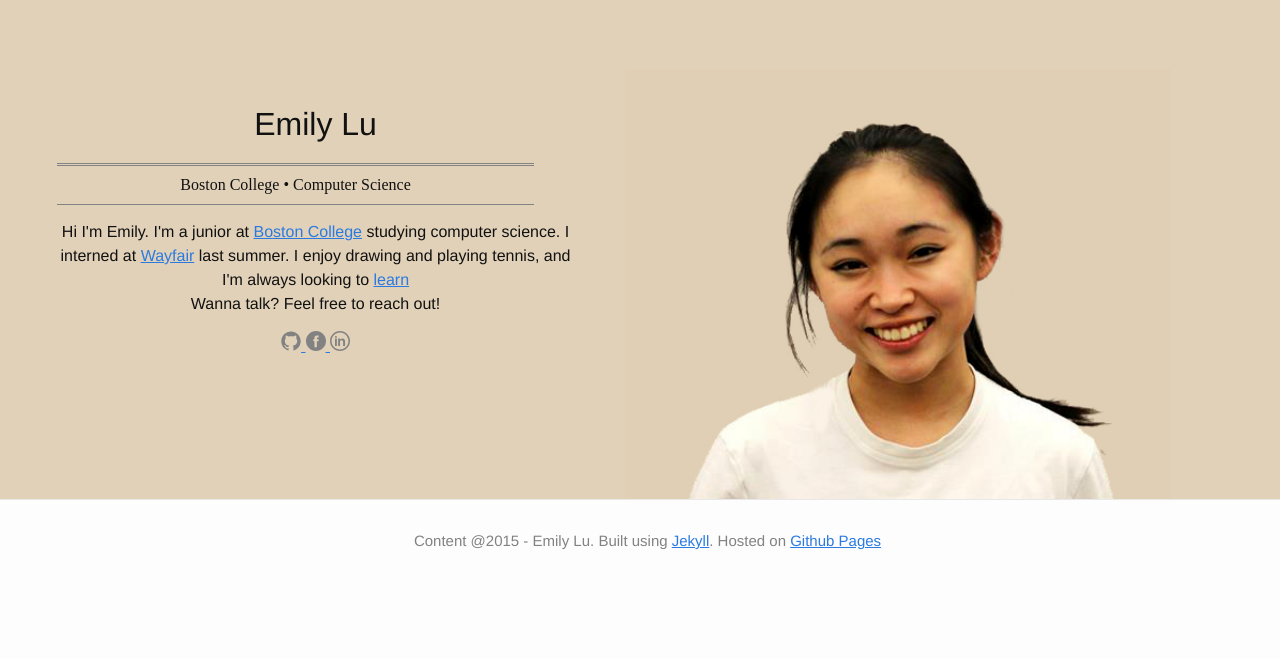
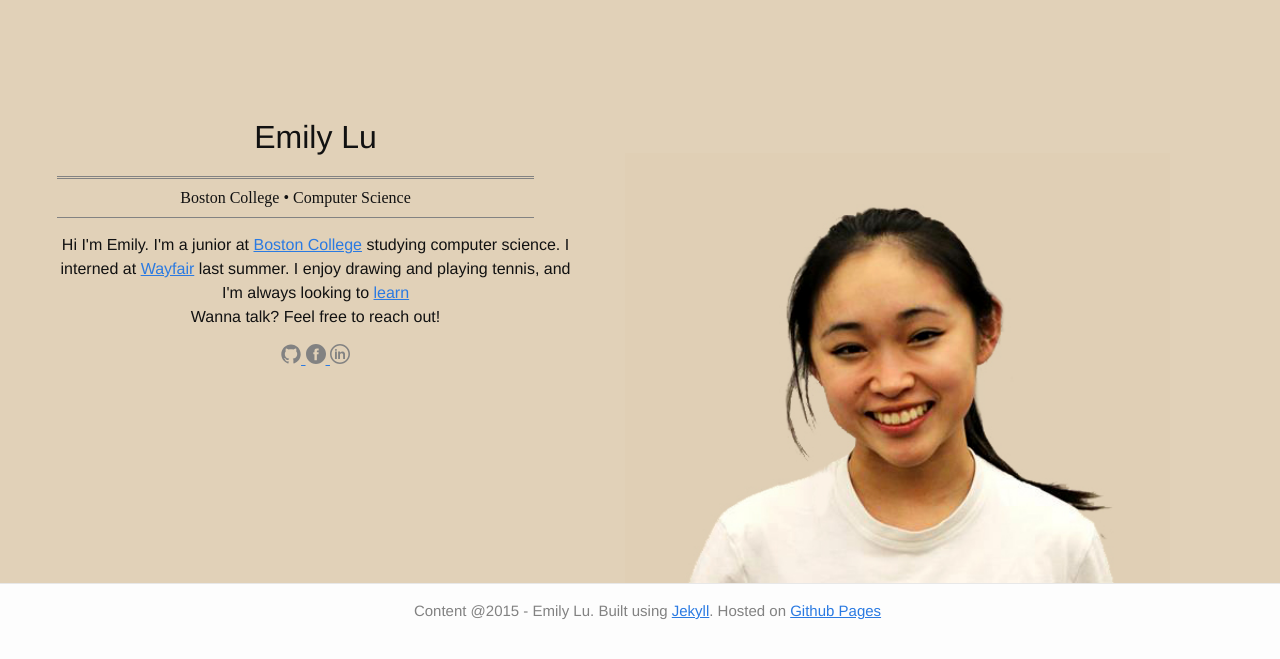
Before and after one commit to emilydlu/emilydlu.github.io, a Jekyll site: the page built from index.html, in a window 1280 px wide. Shown: the top 659 px of the page. Built offline with Jekyll 4.4.1, drawn with Linux system fonts in a browser that asks for light colours.

Commit message:
get rid of scroll

```diff
--- a/_layouts/default.html
+++ b/_layouts/default.html
@@ -1,11 +1,11 @@
 <!DOCTYPE html>
 <html>
+    <div class = "full-wrapper">
   {% include head.html %}
 
   <body>
-
            	{{ content }}
   </body>
   {% include footer.html %}
-
+</div>
 </html>
--- a/_sass/_layout.scss
+++ b/_sass/_layout.scss
@@ -1,10 +1,14 @@
 /**
  * Site header
  */
+ .full-wrapper{
+    min-width: 400px;
+ }
  .wrap{
     max-width: 1149px;
     display: table;
     padding-left: 30px;
+    padding-top: 250px;
     }
 .wrap:before{
     display: table;
@@ -15,6 +19,7 @@
     margin-top: 100px;
     padding-left: 27px;
     padding-right: 50px;
+    margin-top: -137px;
 }
     @media screen and (max-width: 1157px){
         .intro{
@@ -55,7 +60,7 @@
     width: 49%;
     float:right;
     overflow: hidden;
-    margin-top: -289px;}
+    margin-top: -218px;}
     @media screen and (max-width: 1164px) {
     .my-avatar {
         margin-top: -20px;
@@ -160,7 +165,7 @@
  */
 .site-footer {
     border-top: 1px solid $grey-color-light;
-    padding: $spacing-unit 0;
+    padding: 16px 0;
     text-align: center;
 }
 
@@ -182,7 +187,7 @@
 }
 
 .footer-col {
-    margin-bottom: $spacing-unit / 2;
+    margin-bottom: -29px;
     padding-left: $spacing-unit / 2;
 }
 
--- a/css/main.scss
+++ b/css/main.scss
@@ -51,5 +51,3 @@
 @import "base";
 @import "layout";
 @import "syntax-highlighting";
-/*@import "bootstrap";
-*/
--- a/index.html
+++ b/index.html
@@ -1,6 +1,7 @@
 ---
 layout: default
 ---
+    <div class = "full-wrap">
       <div class = "page-header">
         <div class = "wrap">
          <div class = "intro">
@@ -27,11 +28,11 @@
               </a>
             </div>
           </div>
-        <div class = "my-avatar">
-            <section role="banner">
-              <img src="/images/avatar.jpg" height = "430px" />
-            </section>
-        </div>
+          <div class = "my-avatar">
+              <section role="banner">
+                <img src="/images/avatar.jpg" height = "430px" />
+              </section>
+          </div>
         </div>
         </div>
     </div>
```
Also changed, not shown: 4 other files.
